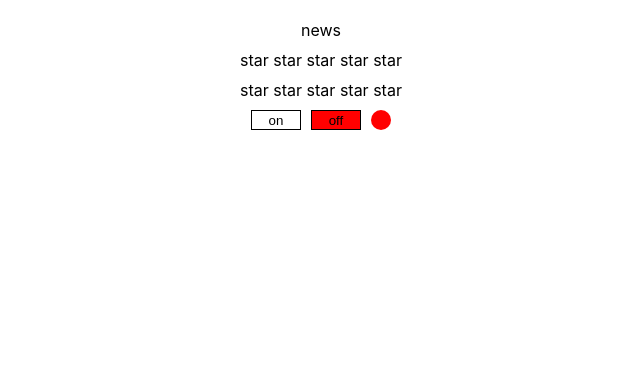
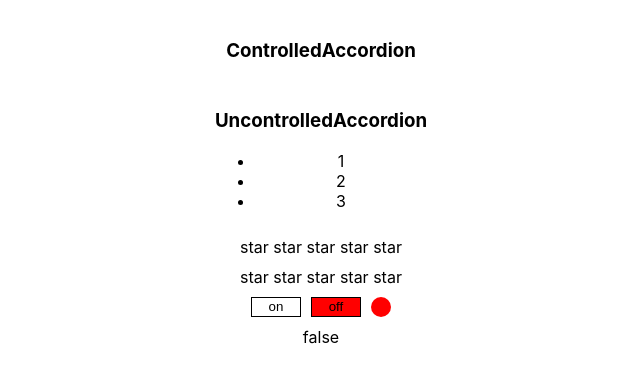
Before and after one commit to antonsadovskiy/react-kabzda, a React (Create React App) app: page / in a window 1280 px wide. Shown: the top 382 px of the page, without its empty margins (319-959 px from the left). Built offline with nearby package versions, Linux system fonts and the light colour scheme.

Commit message:
after eight lesson

```diff
--- a/src/App.tsx
+++ b/src/App.tsx
@@ -2,31 +2,40 @@ import React, {useState} from 'react';
 import './App.css';
 import Accordion from "./components/Accordion/Accordion";
 import Rating from './components/Rating/Rating';
-import OnOff from "./components/OnOff/OnOff";
+import UnControlledRating, {RatingType} from "./components/UnControlledRating/UnControlledRating";
+import {UnControlledOnOff} from "./components/UnControlledOnOff/UnControlledOnOff";
+import {OnOff} from "./components/OnOff/OnOff";
 import UnControlledAccordion from "./components/UnControlledAccordion/UnControlledAccordion";
-import UnControlledRating, {RatingType} from "./components/UnControlledRating/UnControlledRating";
 
 function App() {
 
     const [rating, setRating] = useState<RatingType>(0)
+    const [collapsed, setCollapsed] = useState<boolean>(true)
+    const [filter, setFilter] = useState<boolean>(false)
 
     const changeRating = (value: RatingType) => {
         setRating(value)
     }
+    const changeCollapsed = () => {
+        setCollapsed(!collapsed)
+    }
+    const changeFilter = (value: boolean) => {
+        setFilter(value)
+    }
+
 
     return (
         <div className={"App"}>
             {/*<PageTitle title={"First title"}/>*/}
             {/*<Accordion titleValue={"UnControlledAccordion 1"} collapsed={true}/>*/}
-            {/*<Rating value={4}/>*/}
 
             {/*<PageTitle title={"Second title"}/>*/}
-            {/*<Accordion titleValue={"UnControlledAccordion 2"} collapsed={false}/>*/}
-            <UnControlledAccordion titleValue="news"/>
+            <Accordion titleValue={"ControlledAccordion"} collapsed={collapsed} changeCollapsed={changeCollapsed}/>
+            <UnControlledAccordion titleValue={"UncontrolledAccordion"} />
+            <Rating value={rating} changeRating={changeRating}/>
             <UnControlledRating />
-            <Rating value={rating} changeRating={changeRating}/>
-            <OnOff />
-            {/*<OnOff />*/}
+            {/*<OnOff filter={filter} changeFilter={changeFilter}/>*/}
+            <UnControlledOnOff onChange={setFilter}/> {filter.toString()}
         </div>
     );
 }
--- a/src/components/Accordion/Accordion.tsx
+++ b/src/components/Accordion/Accordion.tsx
@@ -3,6 +3,7 @@ import React from "react";
 type AccordionPropsType = {
     titleValue: string;
     collapsed: boolean;
+    changeCollapsed: () => void
 }
 
 function Accordion(props: AccordionPropsType) {
@@ -10,7 +11,7 @@ function Accordion(props: AccordionPropsType) {
 
     return (
         <div>
-            <AccordionTitle title={props.titleValue}/>
+            <AccordionTitle title={props.titleValue} changeCollapsed={props.changeCollapsed}/>
             { !props.collapsed && <AccordionBody/> }
         </div>
     )
@@ -18,11 +19,17 @@ function Accordion(props: AccordionPropsType) {
 
 type AccordionTitlePropsType = {
     title: string;
+    changeCollapsed: () => void
 }
 
 function AccordionTitle(props: AccordionTitlePropsType) {
     console.log("AccordionTitle rendering")
-    return <div>{props.title}</div>
+
+    const onClickHandler = () => {
+        props.changeCollapsed()
+    }
+
+    return <h3 onClick={onClickHandler}>{props.title}</h3>
 }
 
 function AccordionBody() {
--- a/src/components/OnOff/OnOff.tsx
+++ b/src/components/OnOff/OnOff.tsx
@@ -1,19 +1,17 @@
-import React, {useState} from 'react';
+import React, {FC, useState} from 'react';
 
-export function OnOff() {
+type OnOffPropsType = {
+    filter: boolean
+    changeFilter: (value: boolean) => void
+}
 
-    let [on, setOn] = useState<boolean>(false)
+export function OnOff(props: OnOffPropsType) {
 
-    const changeFilter = (value: boolean) => {
-        setOn(value)
+    const setOn = () => {
+        props.changeFilter(true)
     }
-
-    const turnOn = () => {
-        changeFilter(true)
-    }
-
-    const turnOff = () => {
-        changeFilter(false)
+    const setOff = () => {
+        props.changeFilter(false)
     }
 
     let container = {
@@ -27,7 +25,7 @@ export function OnOff() {
         width: "50px",
         height: "20px",
         border: "1px solid black",
-        backgroundColor: on? "green" : "white",
+        backgroundColor: props.filter? "green" : "white",
     }
     let turnOffStyle = {
         display: "flex",
@@ -36,21 +34,21 @@ export function OnOff() {
         width: "50px",
         height: "20px",
         border: "1px solid black",
-        backgroundColor: !on? "red" : "white"
+        backgroundColor: !props.filter? "red" : "white"
     }
     let lampStyle = {
         width: "20px",
         height: "20px",
         borderRadius: "50%",
-        backgroundColor: on? "green" : "red",
+        backgroundColor:  props.filter? "green" : "red",
     }
 
     return (
         <div style={container}>
-            <button style={turnOnStyle} onClick={turnOn}>
+            <button style={turnOnStyle} onClick={setOn}>
                 on
             </button>
-            <button style={turnOffStyle} onClick={turnOff}>
+            <button style={turnOffStyle} onClick={setOff}>
                 off
             </button>
             <div style={lampStyle}>
@@ -58,5 +56,3 @@ export function OnOff() {
         </div>
     )
 }
-
-export default OnOff;
--- a/src/components/Rating/Rating.tsx
+++ b/src/components/Rating/Rating.tsx
@@ -2,7 +2,7 @@ import React from "react";
 import {RatingType} from "../UnControlledRating/UnControlledRating";
 
 type RatingPropsType = {
-    value: 0 | 1 | 2 | 3 | 4 | 5;
+    value: RatingType
     changeRating: (value: RatingType) => void
 }
 
@@ -32,5 +32,5 @@ function Star(props: StarPropsType) {
         props.callback()
     }
 
-    return (props.selected)? <span onClick={onClickHandler}><b> star </b></span> : <span onClick={onClickHandler}> star </span>
+    return <span onClick={onClickHandler}>{props.selected? <b> star </b> : " star "}</span>
 }
--- a/src/components/UnControlledAccordion/UnControlledAccordion.tsx
+++ b/src/components/UnControlledAccordion/UnControlledAccordion.tsx
@@ -1,7 +1,7 @@
 import React, {useState} from "react";
 
 type AccordionPropsType = {
-    titleValue: string
+    titleValue: string;
 }
 
 function UnControlledAccordion(props: AccordionPropsType) {
@@ -9,32 +9,34 @@ function UnControlledAccordion(props: AccordionPropsType) {
 
     const [collapsed, setCollapsed] = useState<boolean>(false)
 
-    const toggleAccordion = (value: boolean) => {
-        setCollapsed(value)
-    }
+    // const changeCollapsed = (value: boolean) => {
+    //     setCollapsed(value)
+    // }
 
     return (
         <div>
-            <AccordionTitle title={props.titleValue} toggleAccordion={toggleAccordion} collapsed={collapsed}/>
-            { collapsed && <AccordionBody/> }
+            <AccordionTitle title={props.titleValue} onClick={() => setCollapsed(!collapsed)} />
+            { !collapsed && <AccordionBody/> }
         </div>
     )
 }
 
 type AccordionTitlePropsType = {
-    title: string
-    collapsed: boolean
-    toggleAccordion: (value: boolean) => void
+    title: string;
+    // changeCollapsed: (value: boolean) => void
+    // setCollapsed: (collapsed: boolean) => void
+    onClick: () => void
+    // collapsed: boolean
 }
 
 function AccordionTitle(props: AccordionTitlePropsType) {
     console.log("AccordionTitle rendering")
 
     const onClickHandler = () => {
-        props.toggleAccordion(!props.collapsed)
+        props.onClick()
     }
 
-    return <div onClick={onClickHandler}>{props.title}</div>
+    return <h3 onClick={onClickHandler}>{props.title}</h3>
 }
 
 function AccordionBody() {
--- /dev/null
+++ b/src/components/UnControlledOnOff/UnControlledOnOff.tsx
@@ -0,0 +1,75 @@
+import React, {useState} from 'react';
+
+type UnControlledOnOffPropsType = {
+    onChange: (on: boolean) => void
+}
+
+export function UnControlledOnOff(props: UnControlledOnOffPropsType) {
+
+    let [on, setOn] = useState<boolean>(false)
+
+    const changeFilter = (value: boolean) => {
+        setOn(value)
+    }
+
+    const onClicked = () => {
+        changeFilter(true)
+        props.onChange(true)
+    }
+    const offClicked = () => {
+        changeFilter(false)
+        props.onChange(false)
+    }
+
+    // const turnOn = () => {
+    //     changeFilter(true)
+    // }
+
+    // const turnOff = () => {
+    //     changeFilter(false)
+    // }
+
+    let container = {
+        display: "flex",
+        gap: "10px",
+    }
+    let turnOnStyle = {
+        display: "flex",
+        alignItems: "center",
+        justifyContent: "center",
+        width: "50px",
+        height: "20px",
+        border: "1px solid black",
+        backgroundColor: on? "green" : "white",
+    }
+    let turnOffStyle = {
+        display: "flex",
+        alignItems: "center",
+        justifyContent: "center",
+        width: "50px",
+        height: "20px",
+        border: "1px solid black",
+        backgroundColor: !on? "red" : "white"
+    }
+    let lampStyle = {
+        width: "20px",
+        height: "20px",
+        borderRadius: "50%",
+        backgroundColor: on? "green" : "red",
+    }
+
+
+
+    return (
+        <div style={container}>
+            <button style={turnOnStyle} onClick={onClicked}>
+                on
+            </button>
+            <button style={turnOffStyle} onClick={offClicked}>
+                off
+            </button>
+            <div style={lampStyle}>
+            </div>
+        </div>
+    )
+}
--- a/src/components/UnControlledRating/UnControlledRating.tsx
+++ b/src/components/UnControlledRating/UnControlledRating.tsx
@@ -34,6 +34,5 @@ function Star(props: StarPropsType) {
         props.callback()
     }
 
-    return (props.selected)? <span onClick={onClickHandler}><b> star </b></span> :
-        <span onClick={onClickHandler}> star </span>
+    return <span onClick={onClickHandler}>{props.selected? <b> star </b> : " star "}</span>
 }
```
